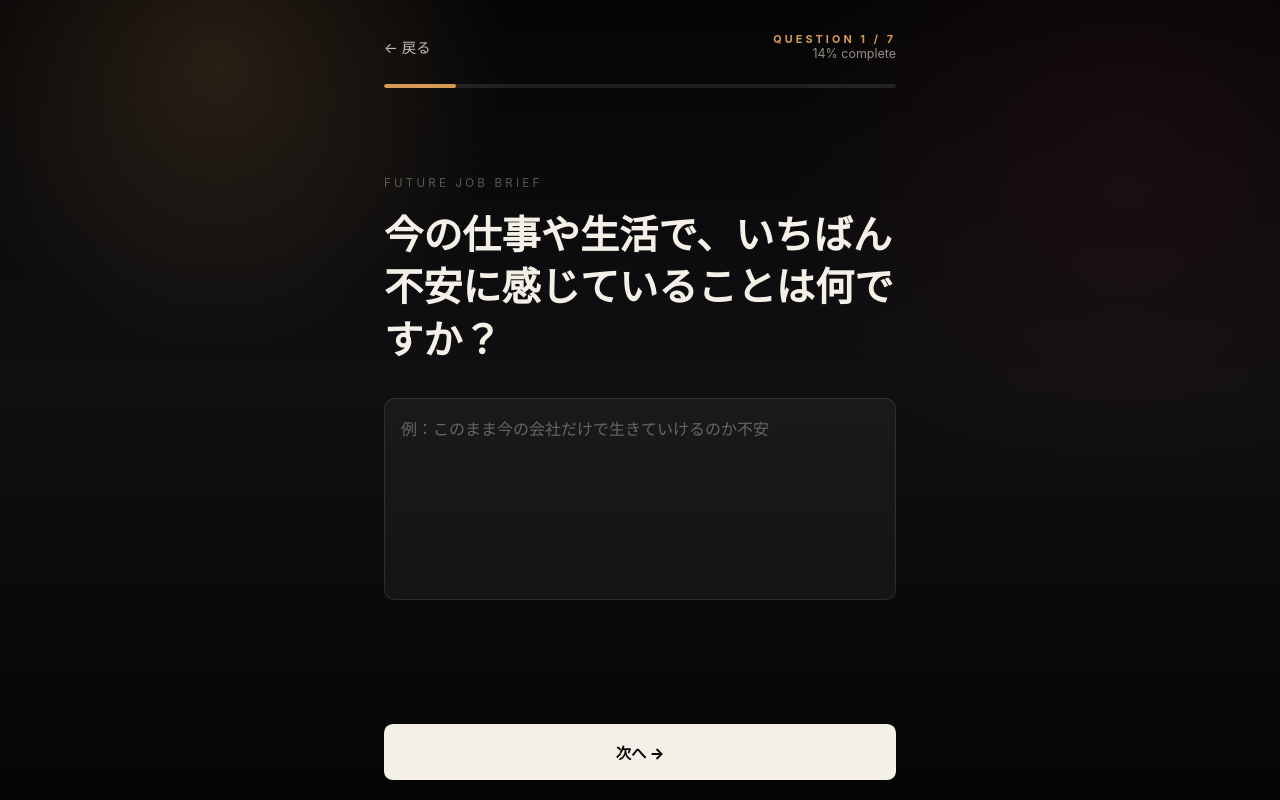
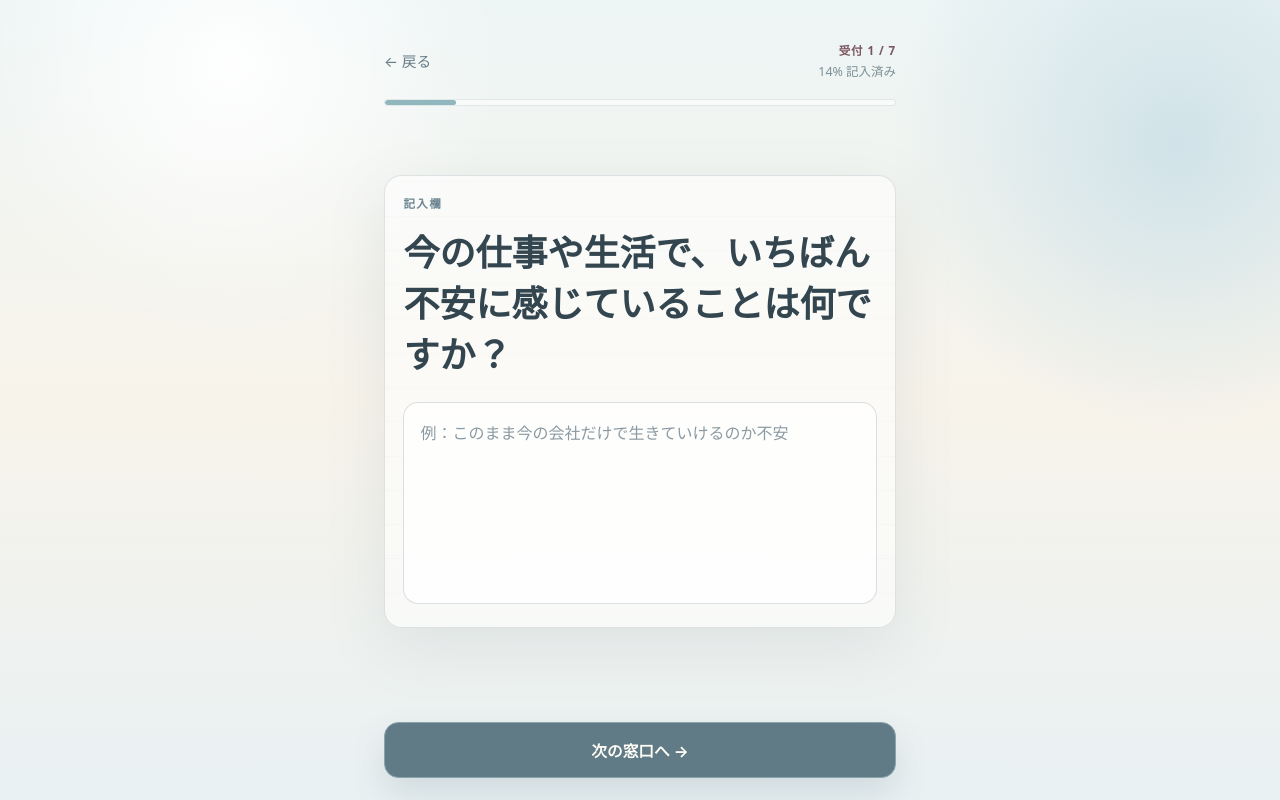
Before and after one commit to 4005264-prog/reverse-job-offer-site, a Next.js app: page / in a window 1280 px wide. Both pictures are taken after a click on the button "求人票を作る". Built offline with nearby package versions, Linux system fonts and the light colour scheme.

Commit message:
Redesign as gentle celestial office

```diff
--- a/app/globals.css
+++ b/app/globals.css
@@ -1,10 +1,10 @@
 :root {
-  color-scheme: dark;
-  background: #050506;
-  color: #f4efe7;
+  color-scheme: light;
+  background: #eef4f4;
+  color: #35414b;
   font-family:
-    Inter, ui-sans-serif, system-ui, -apple-system, BlinkMacSystemFont, "Segoe UI",
-    sans-serif;
+    "Yu Gothic", "Hiragino Kaku Gothic ProN", "Meiryo", ui-sans-serif,
+    system-ui, -apple-system, BlinkMacSystemFont, "Segoe UI", sans-serif;
 }
 
 * {
@@ -19,9 +19,9 @@ body {
   min-height: 100vh;
   margin: 0;
   background:
-    radial-gradient(circle at 17% 8%, rgba(214, 154, 85, 0.16), transparent 18rem),
-    radial-gradient(circle at 88% 20%, rgba(125, 38, 46, 0.14), transparent 21rem),
-    linear-gradient(180deg, #050506 0%, #101012 48%, #050506 100%);
+    radial-gradient(circle at 18% 8%, rgba(255, 255, 255, 0.94), transparent 17rem),
+    radial-gradient(circle at 92% 18%, rgba(200, 222, 230, 0.8), transparent 18rem),
+    linear-gradient(180deg, #edf5f5 0%, #f7f3ea 50%, #e9f1f3 100%);
 }
 
 button,
@@ -34,7 +34,7 @@ button {
 }
 
 ::selection {
-  background: rgba(214, 154, 85, 0.35);
+  background: #d8e9ea;
 }
 
 .app {
@@ -46,21 +46,45 @@ button {
 .app::before {
   position: fixed;
   inset: 0;
+  z-index: -2;
+  pointer-events: none;
+  content: "";
+  background-image:
+    linear-gradient(rgba(116, 137, 150, 0.055) 1px, transparent 1px),
+    linear-gradient(90deg, rgba(116, 137, 150, 0.045) 1px, transparent 1px);
+  background-size: 34px 34px;
+  mask-image: linear-gradient(to bottom, black, transparent 76%);
+}
+
+.soft-cloud {
+  position: fixed;
   z-index: -1;
   pointer-events: none;
-  content: "";
-  opacity: 0.055;
-  background-image:
-    linear-gradient(rgba(255, 255, 255, 0.08) 1px, transparent 1px),
-    linear-gradient(90deg, rgba(255, 255, 255, 0.06) 1px, transparent 1px);
-  background-size: 42px 42px;
+  border-radius: 999rem;
+  filter: blur(0.2px);
+}
+
+.cloud-a {
+  top: 3.5rem;
+  right: -5rem;
+  width: 15rem;
+  height: 15rem;
+  background: rgba(255, 255, 255, 0.48);
+}
+
+.cloud-b {
+  bottom: 7rem;
+  left: -7rem;
+  width: 17rem;
+  height: 17rem;
+  background: rgba(223, 236, 236, 0.72);
 }
 
 .screen {
   width: min(100%, 35rem);
   min-height: 100svh;
   margin: 0 auto;
-  padding: 3.5rem 1rem 2rem;
+  padding: 2.2rem 1rem 1.4rem;
 }
 
 .intro {
@@ -69,100 +93,141 @@ button {
   justify-content: flex-end;
 }
 
-.eyebrow {
+.office-slip {
+  display: flex;
+  align-items: center;
+  justify-content: space-between;
+  gap: 0.8rem;
+  width: 100%;
+  padding: 0.8rem 0.9rem;
+  border: 1px solid rgba(122, 144, 155, 0.25);
+  border-radius: 0.9rem;
+  background: rgba(255, 255, 255, 0.55);
+  box-shadow: 0 16px 50px rgba(114, 139, 150, 0.12);
+  backdrop-filter: blur(12px);
+}
+
+.office-kicker,
+.section-label {
   margin: 0;
-  color: #d69a55;
-  font-size: 0.68rem;
+  color: #6e8793;
+  font-size: 0.72rem;
   font-weight: 700;
-  letter-spacing: 0.34em;
-  text-transform: uppercase;
+  letter-spacing: 0.12em;
+}
+
+.office-number {
+  margin: 0;
+  color: #9b735c;
+  font-size: 0.72rem;
+  font-weight: 700;
+  letter-spacing: 0.12em;
 }
 
 .hero-title {
-  margin: 1.4rem 0 0;
-  color: #f4efe7;
-  font-family: Georgia, "Times New Roman", ui-serif, serif;
-  font-size: clamp(3rem, 14vw, 4.8rem);
-  line-height: 0.94;
+  margin: 1.7rem 0 0;
+  color: #31404a;
+  font-size: clamp(2.55rem, 11.5vw, 4rem);
+  font-weight: 750;
+  line-height: 1.12;
   letter-spacing: 0;
 }
 
 .hero-title span {
   display: block;
-  margin-top: 2rem;
-  color: rgba(244, 239, 231, 0.92);
-  font-size: clamp(2.35rem, 11vw, 4rem);
-  line-height: 1.06;
+  margin-top: 1.55rem;
+  color: #465a65;
+  font-size: clamp(2.05rem, 9.2vw, 3.15rem);
+  font-weight: 700;
+  line-height: 1.22;
 }
 
 .lead {
-  margin: 1.75rem 0 0;
-  color: #c9c0b5;
-  font-size: 0.95rem;
-  line-height: 2;
+  margin: 1.7rem 0 0;
+  color: #657680;
+  font-size: 0.98rem;
+  line-height: 1.95;
   white-space: pre-line;
 }
 
-.stats {
+.counter-card {
   display: grid;
   grid-template-columns: repeat(3, 1fr);
-  margin-top: 2rem;
-  padding: 1rem 0;
-  border-top: 1px solid rgba(255, 255, 255, 0.1);
-  border-bottom: 1px solid rgba(255, 255, 255, 0.1);
+  margin-top: 1.65rem;
+  overflow: hidden;
+  border: 1px solid rgba(122, 144, 155, 0.22);
+  border-radius: 0.9rem;
+  background: rgba(255, 255, 255, 0.54);
 }
 
-.stat {
+.counter-card span {
   min-width: 0;
-  border-right: 1px solid rgba(255, 255, 255, 0.1);
-  color: #f4efe7;
-  font-size: 0.75rem;
+  padding: 0.9rem 0.4rem;
+  border-right: 1px solid rgba(122, 144, 155, 0.18);
+  color: #526772;
+  font-size: 0.82rem;
   font-weight: 700;
-  letter-spacing: 0.18em;
   text-align: center;
 }
 
-.stat:last-child {
+.counter-card span:last-child {
   border-right: 0;
 }
 
-.primary-button,
-.secondary-button,
-.ghost-button,
-.option-button,
-.copy-button {
-  border-radius: 0.55rem;
-  transition:
-    background 160ms ease,
-    border-color 160ms ease,
-    color 160ms ease,
-    transform 160ms ease;
-}
-
-.primary-button {
+.paper-button {
   display: inline-flex;
   align-items: center;
   justify-content: center;
   width: 100%;
-  min-height: 3.5rem;
-  margin-top: 2rem;
-  border: 0;
-  background: #f4efe7;
-  color: #050506;
-  font-size: 0.96rem;
-  font-weight: 800;
+  min-height: 3.45rem;
+  border-radius: 0.9rem;
+  padding: 0.8rem 1rem;
+  font-size: 0.98rem;
+  font-weight: 750;
+  transition:
+    background 150ms ease,
+    border-color 150ms ease,
+    transform 150ms ease;
 }
 
-.primary-button:hover {
-  background: #d69a55;
+.paper-button:active {
+  transform: translateY(1px);
+}
+
+.paper-button.primary {
+  margin-top: 1.55rem;
+  border: 1px solid #8aa4ad;
+  background: #607b86;
+  color: #fffdf7;
+  box-shadow: 0 16px 34px rgba(78, 105, 116, 0.16);
+}
+
+.paper-button.primary:hover {
+  background: #536f7b;
+}
+
+.paper-button.secondary {
+  border: 1px solid rgba(122, 144, 155, 0.28);
+  background: rgba(255, 255, 255, 0.7);
+  color: #41545f;
+}
+
+.paper-button.secondary:hover {
+  border-color: rgba(122, 144, 155, 0.45);
+  background: rgba(255, 255, 255, 0.92);
 }
 
 .form-screen {
   display: grid;
   grid-template-rows: auto 1fr auto;
   gap: 1rem;
-  padding-top: 1.5rem;
-  padding-bottom: 1.25rem;
+}
+
+.form-header {
+  position: sticky;
+  top: 0;
+  z-index: 2;
+  padding-top: 0.2rem;
 }
 
 .topbar {
@@ -173,105 +238,104 @@ button {
 }
 
 .back-button {
-  display: inline-flex;
-  align-items: center;
-  min-height: 2.75rem;
+  min-height: 2.8rem;
   padding: 0;
   border: 0;
   background: transparent;
-  color: #c9c0b5;
-  font-size: 0.9rem;
+  color: #687c86;
+  font-size: 0.92rem;
 }
 
 .progress-copy {
   text-align: right;
 }
 
-.progress-copy p {
+.question-count,
+.progress-number {
   margin: 0;
 }
 
 .question-count {
-  color: #d69a55;
-  font-size: 0.68rem;
+  color: #7a5660;
+  font-size: 0.72rem;
   font-weight: 700;
-  letter-spacing: 0.28em;
-  text-transform: uppercase;
+  letter-spacing: 0.08em;
 }
 
 .progress-number {
   margin-top: 0.25rem;
-  color: rgba(201, 192, 181, 0.72);
+  color: #7b8e97;
   font-size: 0.78rem;
 }
 
 .progress-track {
-  height: 0.25rem;
+  height: 0.42rem;
   margin-top: 1rem;
   overflow: hidden;
-  border-radius: 99rem;
-  background: rgba(255, 255, 255, 0.1);
+  border: 1px solid rgba(122, 144, 155, 0.18);
+  border-radius: 999rem;
+  background: rgba(255, 255, 255, 0.55);
 }
 
 .progress-fill {
   height: 100%;
   border-radius: inherit;
-  background: #d69a55;
+  background: #8fb7bd;
   transition: width 180ms ease;
 }
 
-.question-area {
-  display: flex;
-  align-items: center;
-  padding: 1.5rem 0;
-}
-
-.section-label {
-  margin: 0;
-  color: rgba(201, 192, 181, 0.42);
-  font-size: 0.72rem;
-  letter-spacing: 0.28em;
-  text-transform: uppercase;
+.question-paper {
+  align-self: center;
+  width: 100%;
+  padding: 1.15rem;
+  border: 1px solid rgba(122, 144, 155, 0.23);
+  border-radius: 1.1rem;
+  background:
+    linear-gradient(rgba(255, 255, 255, 0.58), rgba(255, 255, 255, 0.58)),
+    repeating-linear-gradient(0deg, transparent 0, transparent 2.08rem, rgba(122, 144, 155, 0.08) 2.08rem, rgba(122, 144, 155, 0.08) calc(2.08rem + 1px));
+  box-shadow: 0 18px 60px rgba(111, 135, 146, 0.14);
 }
 
 .question-title {
-  margin: 1.2rem 0 0;
-  color: #f4efe7;
-  font-size: clamp(1.7rem, 8vw, 2.45rem);
-  font-weight: 750;
-  line-height: 1.34;
+  margin: 1rem 0 0;
+  color: #334650;
+  font-size: clamp(1.55rem, 7.3vw, 2.25rem);
+  font-weight: 760;
+  line-height: 1.42;
+  letter-spacing: 0;
 }
 
 .input-zone {
-  margin-top: 2rem;
+  margin-top: 1.35rem;
 }
 
 .textarea {
   width: 100%;
-  min-height: 11rem;
+  min-height: 10.5rem;
   resize: none;
-  border: 1px solid rgba(255, 255, 255, 0.1);
-  border-radius: 0.65rem;
+  border: 1px solid rgba(122, 144, 155, 0.28);
+  border-radius: 0.95rem;
   outline: 0;
-  background: rgba(255, 255, 255, 0.045);
-  color: #f4efe7;
+  background: rgba(255, 255, 255, 0.76);
+  color: #35414b;
   padding: 1rem;
   font-size: 1rem;
   line-height: 1.75;
+  box-shadow: inset 0 1px 0 rgba(255, 255, 255, 0.7);
 }
 
 .textarea::placeholder {
-  color: rgba(201, 192, 181, 0.46);
+  color: #8b9aa2;
 }
 
 .textarea:focus {
-  border-color: rgba(214, 154, 85, 0.72);
-  background: rgba(255, 255, 255, 0.065);
+  border-color: #7ca9b1;
+  background: rgba(255, 255, 255, 0.94);
 }
 
 .option-grid {
   display: grid;
-  gap: 0.55rem;
+  gap: 0.65rem;
 }
 
 .option-grid.two {
@@ -279,20 +343,22 @@ button {
 }
 
 .option-button {
-  min-height: 3.55rem;
-  border: 1px solid rgba(255, 255, 255, 0.1);
-  background: rgba(255, 255, 255, 0.04);
-  color: #c9c0b5;
-  padding: 0.8rem 0.9rem;
+  min-height: 3.4rem;
+  border: 1px solid rgba(122, 144, 155, 0.25);
+  border-radius: 0.9rem;
+  background: rgba(255, 255, 255, 0.68);
+  color: #465a65;
+  padding: 0.75rem 0.85rem;
   font-size: 0.92rem;
+  font-weight: 650;
   line-height: 1.45;
   text-align: left;
 }
 
 .option-button.selected {
-  border-color: rgba(214, 154, 85, 0.72);
-  background: rgba(214, 154, 85, 0.15);
-  color: #f4efe7;
+  border-color: #7ca9b1;
+  background: #e3f0f1;
+  color: #31404a;
 }
 
 .result {
@@ -303,99 +369,97 @@ button {
 }
 
 .result-title {
-  margin: 1rem 0 0;
-  color: #f4efe7;
-  font-family: Georgia, "Times New Roman", ui-serif, serif;
-  font-size: clamp(3rem, 13vw, 5rem);
-  line-height: 0.98;
+  margin: 1.35rem 0 0;
+  color: #31404a;
+  font-size: clamp(2.45rem, 11vw, 4.2rem);
+  font-weight: 770;
+  line-height: 1.12;
+  letter-spacing: 0;
 }
 
 .note {
-  margin: 1.25rem 0 0;
-  color: #c9c0b5;
-  font-size: 0.92rem;
-  line-height: 1.9;
+  margin: 1.15rem 0 0;
+  color: #657680;
+  font-size: 0.94rem;
+  line-height: 1.85;
 }
 
-.card {
-  margin-top: 2rem;
+.result-card {
+  position: relative;
+  margin-top: 1.65rem;
   padding: 1.25rem;
-  border: 1px solid rgba(214, 154, 85, 0.36);
-  border-radius: 0.7rem;
-  background: linear-gradient(180deg, rgba(214, 154, 85, 0.12), rgba(255, 255, 255, 0.035));
-  box-shadow: 0 0 90px rgba(214, 154, 85, 0.15);
+  border: 1px solid rgba(148, 118, 104, 0.36);
+  border-radius: 1rem;
+  background:
+    linear-gradient(rgba(255, 253, 247, 0.92), rgba(255, 253, 247, 0.92)),
+    repeating-linear-gradient(0deg, transparent 0, transparent 2.25rem, rgba(148, 118, 104, 0.1) 2.25rem, rgba(148, 118, 104, 0.1) calc(2.25rem + 1px));
+  box-shadow: 0 22px 70px rgba(99, 117, 127, 0.16);
+}
+
+.stamp {
+  position: absolute;
+  top: 1rem;
+  right: 1rem;
+  display: grid;
+  place-items: center;
+  width: 3.2rem;
+  height: 3.2rem;
+  border: 2px solid rgba(151, 78, 76, 0.62);
+  border-radius: 50%;
+  color: rgba(151, 78, 76, 0.8);
+  font-size: 0.9rem;
+  font-weight: 800;
+  transform: rotate(-8deg);
 }
 
 .card-head {
-  padding-bottom: 1.2rem;
-  border-bottom: 1px solid rgba(255, 255, 255, 0.1);
-}
-
-.card-head p {
-  margin: 0;
+  padding-right: 3.5rem;
+  padding-bottom: 1.1rem;
+  border-bottom: 1px solid rgba(148, 118, 104, 0.16);
 }
 
 .card-sub {
-  margin-top: 0.45rem !important;
-  color: rgba(201, 192, 181, 0.72);
+  margin: 0.45rem 0 0;
+  color: #8c8179;
   font-size: 0.85rem;
 }
 
 .offer {
-  margin: 1.45rem 0 0;
+  margin: 1.25rem 0 0;
   white-space: pre-wrap;
-  color: #f4efe7;
-  font-family: Georgia, "Times New Roman", ui-serif, serif;
-  font-size: clamp(1.25rem, 5.8vw, 2rem);
-  line-height: 1.72;
+  color: #35414b;
+  font-family:
+    "Yu Mincho", "Hiragino Mincho ProN", "Yu Gothic", "Meiryo", serif;
+  font-size: clamp(1.1rem, 5.2vw, 1.75rem);
+  line-height: 1.86;
 }
 
 .actions {
   display: grid;
   gap: 0.75rem;
-  margin-top: 1.1rem;
-}
-
-.copy-button,
-.ghost-button {
-  display: inline-flex;
-  align-items: center;
-  justify-content: center;
-  min-height: 3rem;
-  width: 100%;
-  border: 1px solid rgba(255, 255, 255, 0.1);
-  background: rgba(255, 255, 255, 0.055);
-  color: #f4efe7;
-  padding: 0.75rem 1rem;
-  font-size: 0.9rem;
-  font-weight: 750;
-}
-
-.copy-button:hover,
-.ghost-button:hover {
-  border-color: rgba(214, 154, 85, 0.62);
-  background: rgba(214, 154, 85, 0.1);
+  margin-top: 1rem;
 }
 
 .cta {
-  margin-top: 2.6rem;
-  padding-top: 2rem;
-  border-top: 1px solid rgba(255, 255, 255, 0.1);
+  margin-top: 2.5rem;
+  padding: 1.25rem;
+  border: 1px solid rgba(122, 144, 155, 0.22);
+  border-radius: 1rem;
+  background: rgba(255, 255, 255, 0.5);
 }
 
 .cta h2 {
   margin: 1rem 0 0;
-  color: #f4efe7;
-  font-family: Georgia, "Times New Roman", ui-serif, serif;
-  font-size: clamp(2.2rem, 10vw, 3rem);
-  line-height: 1.1;
+  color: #31404a;
+  font-size: clamp(1.85rem, 8.4vw, 2.75rem);
+  line-height: 1.22;
 }
 
 .cta-text {
-  margin: 1.25rem 0 0;
-  color: #c9c0b5;
+  margin: 1.1rem 0 0;
+  color: #657680;
   font-size: 0.95rem;
-  line-height: 2;
+  line-height: 1.95;
   white-space: pre-line;
 }
 
@@ -404,33 +468,25 @@ button {
   align-items: center;
   justify-content: center;
   width: 100%;
-  min-height: 3.5rem;
-  margin-top: 1.75rem;
-  border-radius: 0.55rem;
-  background: #f4efe7;
-  color: #050506;
-  font-size: 0.95rem;
-  font-weight: 800;
+  min-height: 3.4rem;
+  margin-top: 1.5rem;
+  border-radius: 0.9rem;
+  background: #607b86;
+  color: #fffdf7;
+  font-size: 0.98rem;
+  font-weight: 750;
   text-decoration: none;
-}
-
-.cta-link:hover {
-  background: #d69a55;
 }
 
 .small-note {
   margin: 0.8rem 0 0;
-  color: rgba(201, 192, 181, 0.58);
+  color: #7b8e97;
   font-size: 0.78rem;
   line-height: 1.7;
 }
 
 @media (min-width: 640px) {
-  .screen {
-    padding-right: 1.5rem;
-    padding-left: 1.5rem;
-  }
-
+  .screen,
   .result {
     padding-right: 1.5rem;
     padding-left: 1.5rem;
--- a/app/page.tsx
+++ b/app/page.tsx
@@ -179,7 +179,7 @@ function buildOffer(answers: Answers) {
     "",
     "仕事内容：",
     "今の仕事を続けながら、外の世界を少しずつ見ること。",
-    `${quitPattern}から距離を取ること。`,
+    `${quitPattern}から、静かに距離を取ること。`,
     `${protect}を守るために、${options}を増やすこと。`,
     "",
     "必須条件：",
@@ -219,7 +219,7 @@ function CopyButton({ text, children }: { text: string; children: React.ReactNod
   }
 
   return (
-    <button type="button" onClick={copyText} className="copy-button">
+    <button type="button" onClick={copyText} className="paper-button secondary">
       {copied ? "コピーしました" : children}
     </button>
   );
@@ -276,9 +276,16 @@ export default function Home() {
 
   return (
     <main className="app">
+      <div className="soft-cloud cloud-a" />
+      <div className="soft-cloud cloud-b" />
+
       {step === "intro" && (
         <section className="screen intro">
-          <p className="eyebrow">人生の逆求人票</p>
+          <div className="office-slip">
+            <p className="office-kicker">天国市 未来選択課</p>
+            <p className="office-number">受付番号 0007</p>
+          </div>
+
           <h1 className="hero-title">
             会社を辞めたい
             <br />
@@ -291,17 +298,20 @@ export default function Home() {
               未来を預けたくない。
             </span>
           </h1>
+
           <p className="lead">
             {
-              "人生の逆求人票は、\n未来の自分があなたに出している求人票を作る無料ジェネレーターです。\n\n今すぐ辞めるためではなく、\nもう一つの選択肢を考えるための小さな診断です。"
+              "人生の逆求人票は、未来の自分があなたに出している求人票を作る無料ジェネレーターです。\n\n今すぐ辞めるためではなく、もう一つの選択肢を考えるための小さな受付です。"
             }
           </p>
-          <div className="stats">
-            <span className="stat">7問</span>
-            <span className="stat">無料</span>
-            <span className="stat">保存なし</span>
+
+          <div className="counter-card">
+            <span>7問</span>
+            <span>無料</span>
+            <span>保存なし</span>
           </div>
-          <button type="button" onClick={() => setStep("form")} className="primary-button">
+
+          <button type="button" onClick={() => setStep("form")} className="paper-button primary">
             求人票を作る
           </button>
         </section>
@@ -309,16 +319,16 @@ export default function Home() {
 
       {step === "form" && (
         <section className="screen form-screen">
-          <header>
+          <header className="form-header">
             <div className="topbar">
               <button type="button" onClick={back} className="back-button">
                 ← 戻る
               </button>
               <div className="progress-copy">
                 <p className="question-count">
-                  Question {current + 1} / {questions.length}
+                  受付 {current + 1} / {questions.length}
                 </p>
-                <p className="progress-number">{progress}% complete</p>
+                <p className="progress-number">{progress}% 記入済み</p>
               </div>
             </div>
             <div className="progress-track">
@@ -326,10 +336,10 @@ export default function Home() {
             </div>
           </header>
 
-          <div className="question-area">
-            <div>
-              <p className="section-label">future job brief</p>
+          <div className="question-paper">
+            <p className="section-label">記入欄</p>
             <h2 className="question-title">{question.label}</h2>
+
             <div className="input-zone">
               {question.type === "textarea" && (
                 <textarea
@@ -376,17 +386,20 @@ export default function Home() {
               )}
             </div>
           </div>
-          </div>
 
-          <button type="button" onClick={next} className="primary-button">
-            {current === questions.length - 1 ? "求人票を生成する" : "次へ"} →
+          <button type="button" onClick={next} className="paper-button primary">
+            {current === questions.length - 1 ? "求人票を発行する" : "次の窓口へ"} →
           </button>
         </section>
       )}
 
       {step === "result" && (
         <section className="result">
-          <p className="eyebrow">人生の逆求人票</p>
+          <div className="office-slip">
+            <p className="office-kicker">天国市 未来選択課</p>
+            <p className="office-number">発行済</p>
+          </div>
+
           <h1 className="result-title">求人票が届きました。</h1>
           <p className="note">
             これは実在する求人ではありません。
@@ -394,10 +407,11 @@ export default function Home() {
             未来の選択肢を考えるための診断コンテンツです。
           </p>
 
-          <article className="card">
+          <article className="result-card">
+            <div className="stamp">受理</div>
             <div className="card-head">
-              <p className="eyebrow">fictional job posting</p>
-              <p className="card-sub">from your future self</p>
+              <p className="section-label">未来の自分より</p>
+              <p className="card-sub">fictional job posting</p>
             </div>
             <pre className="offer">{offer}</pre>
           </article>
@@ -405,17 +419,17 @@ export default function Home() {
           <div className="actions">
             <CopyButton text={offer}>コピーする</CopyButton>
             <CopyButton text={shareText}>Xでシェア文をコピー</CopyButton>
-            <button type="button" onClick={restart} className="ghost-button">
+            <button type="button" onClick={restart} className="paper-button secondary">
               もう一度作る
             </button>
           </div>
 
           <section className="cta">
-            <p className="eyebrow">One More Option Map</p>
+            <p className="section-label">次の手続き</p>
             <h2>求人票を作ったあなたへ。</h2>
             <p className="cta-text">
               {
-                "求人票は、きっかけです。\nでも、本当に必要なのは、次に何を増やすかを決めることです。\n\n仕事・収入・家族・スキル・不安を整理して、\n次に増やすべき選択肢を1枚のPDFにする\nOne More Option Mapを準備しています。"
+                "求人票は、きっかけです。\nでも、本当に必要なのは、次に何を増やすかを決めることです。\n\n仕事・収入・家族・スキル・不安を整理して、次に増やすべき選択肢を1枚のPDFにする One More Option Map を準備しています。"
               }
             </p>
             <a href={googleFormUrl} target="_blank" rel="noreferrer" className="cta-link">
```
Lines whose indentation alone changed are shown as unchanged.
